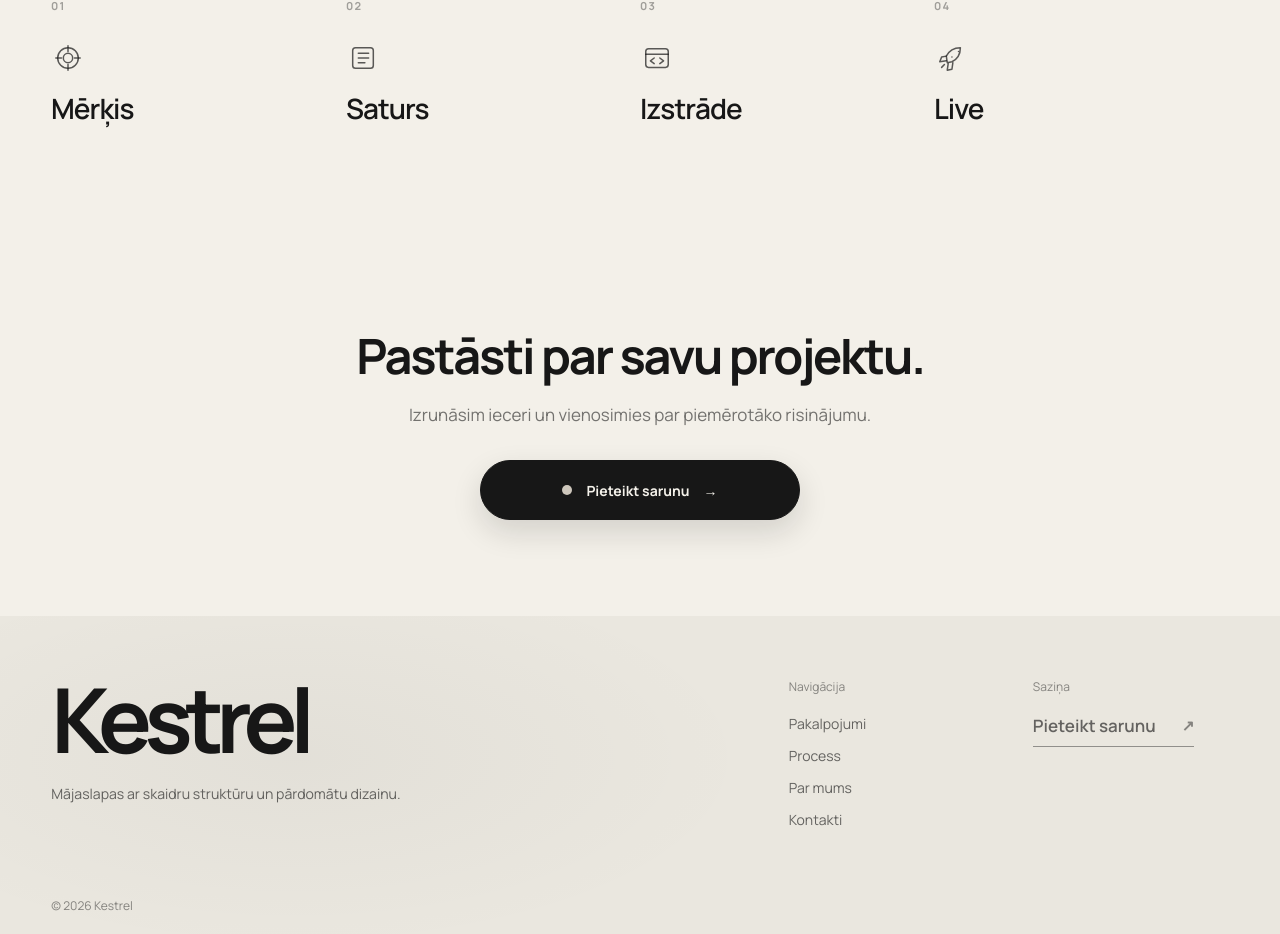
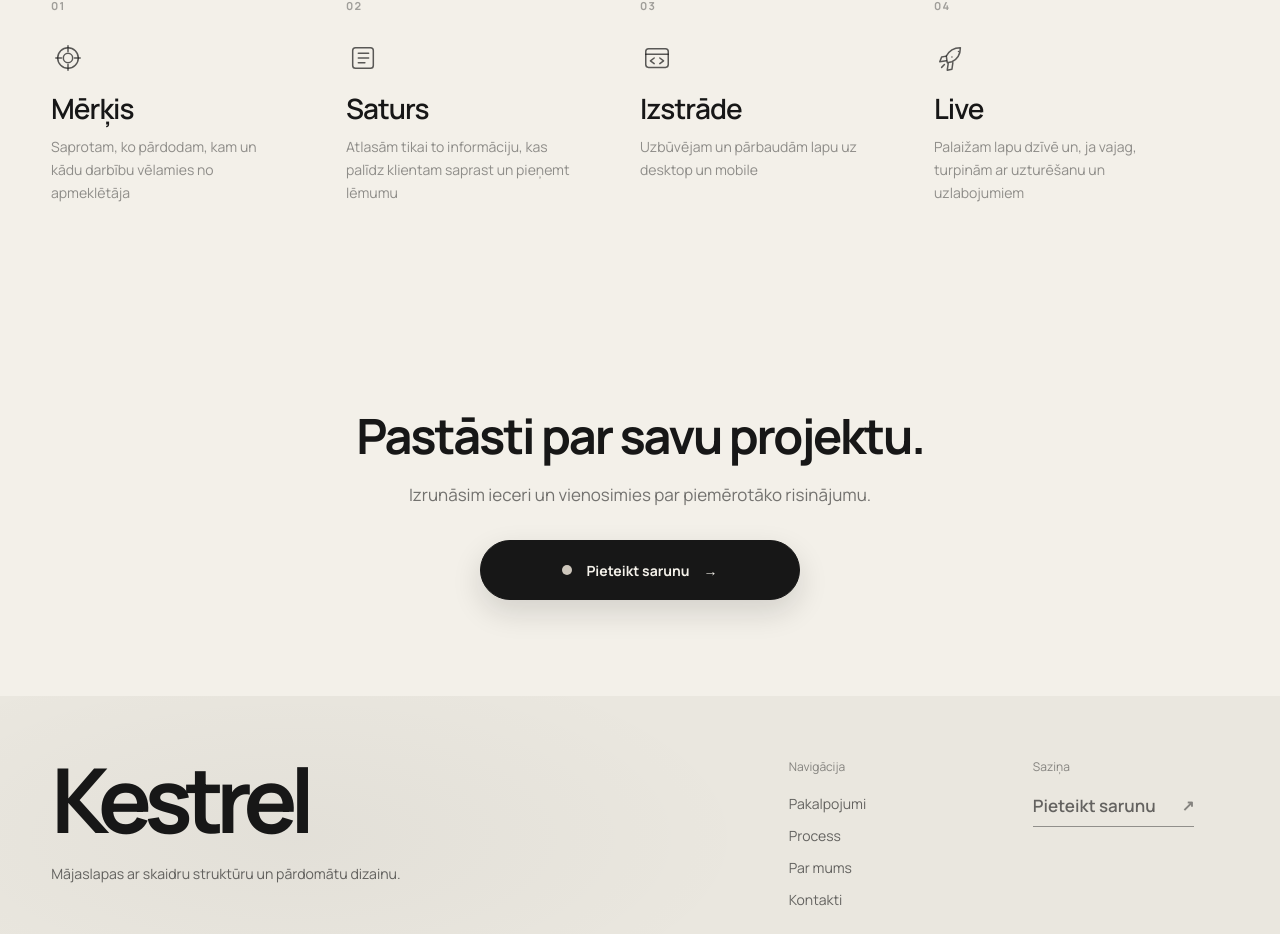
Before and after one commit to davisl24/WEBSITEAGENCY, a Next.js app: page / in a window 1280 px wide. Shown: the part 2216-3150 px from the top of the page. Built offline with nearby package versions, Linux system fonts and the light colour scheme; no server answers.

Commit message:
Restore explanatory text under process steps

```diff
--- a/app/components/ProcessFlow.tsx
+++ b/app/components/ProcessFlow.tsx
@@ -50,6 +50,7 @@ export default function ProcessFlow() {
                 {step.icon === "launch" && <svg viewBox="0 0 32 32" fill="none"><path d="M12 21l-1-7c3-6 8-9 15-9 0 7-3 12-9 15l-5 1Z" /><path d="m17 15 0 0M11 14l-5 1-2 5 7-1M18 21l-1 7-5 1 1-7M9 23l-3 3M24 9h.01" /></svg>}
               </span>
               <h3>{step.title}</h3>
+              <p>{step.text}</p>
             </RevealOnView>
           ))}
         </div>
```
